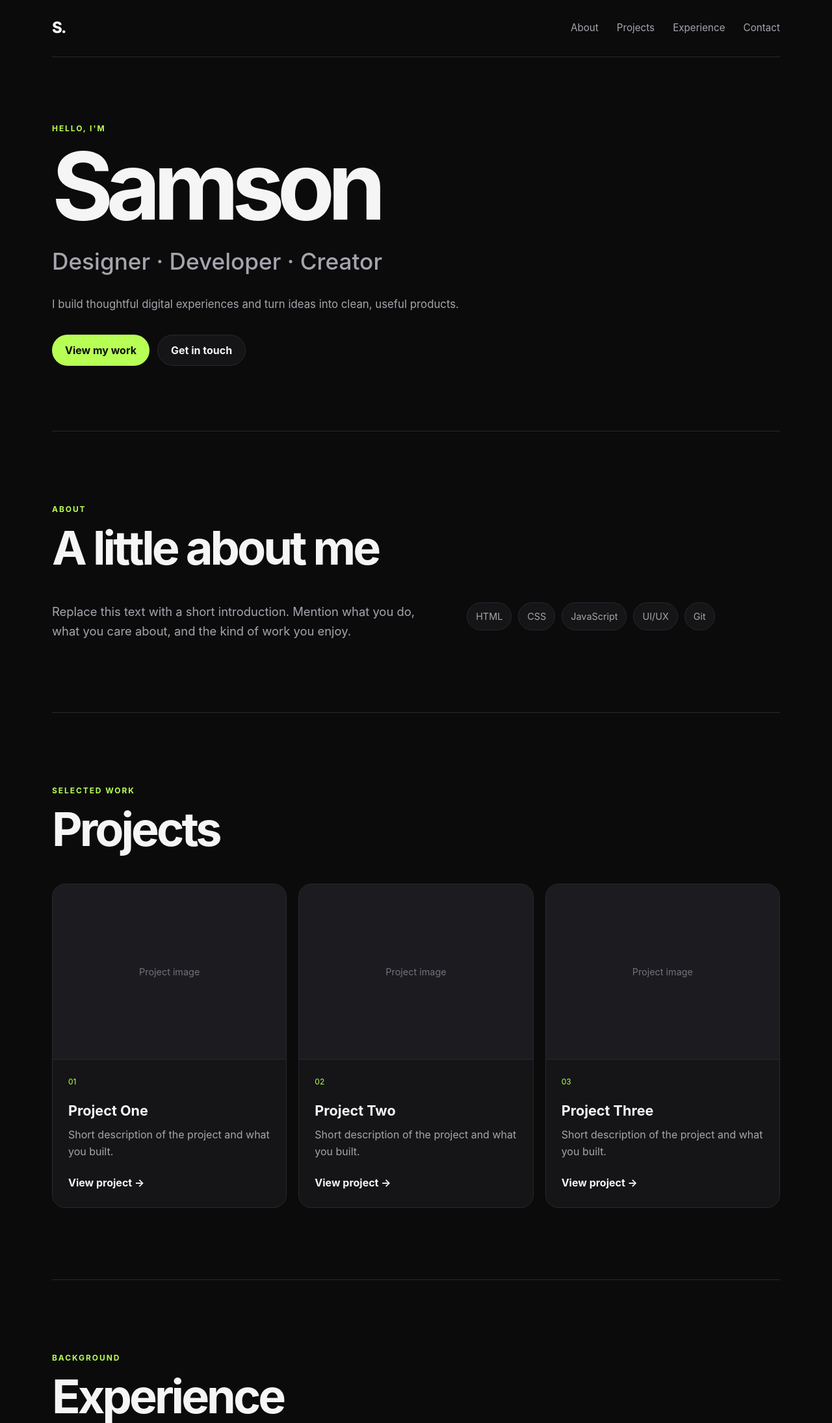
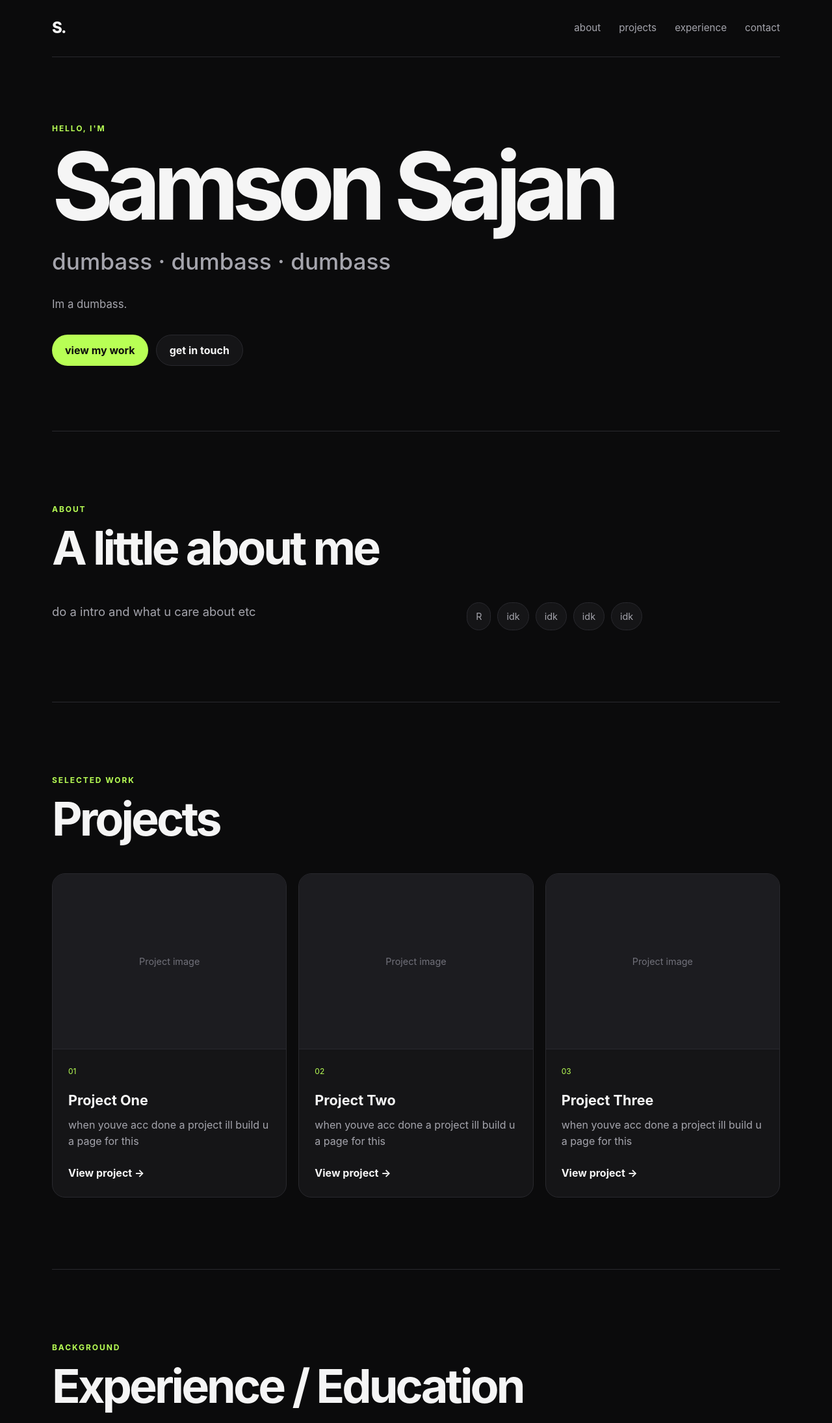
Before and after one commit to sfandrw/samsons-portfolio, a plain HTML site: page index.html in a window 1280 px wide. Shown: the top 2190 px of the page at 65% size. Drawn offline with Linux system fonts and the light colour scheme.

Commit message:
Update portfolio homepage

```diff
--- a/index.html
+++ b/index.html
@@ -16,26 +16,25 @@
     </button>
 
     <nav class="nav">
-      <a href="#about">About</a>
-      <a href="#projects">Projects</a>
-      <a href="#experience">Experience</a>
-      <a href="#contact">Contact</a>
+      <a href="#about">about</a>
+      <a href="#projects">projects</a>
+      <a href="#experience">experience</a>
+      <a href="#contact">contact</a>
     </nav>
   </header>
 
   <main>
     <section class="hero" id="home">
       <p class="eyebrow">Hello, I'm</p>
-      <h1>Samson</h1>
-      <h2>Designer · Developer · Creator</h2>
+      <h1>Samson Sajan</h1>
+      <h2>dumbass · dumbass · dumbass</h2>
       <p class="hero-copy">
-        I build thoughtful digital experiences and turn ideas into clean,
-        useful products.
+        Im a dumbass.
       </p>
 
       <div class="hero-actions">
-        <a class="button primary" href="#projects">View my work</a>
-        <a class="button secondary" href="#contact">Get in touch</a>
+        <a class="button primary" href="#projects">view my work</a>
+        <a class="button secondary" href="#contact">get in touch</a>
       </div>
     </section>
 
@@ -47,16 +46,15 @@
 
       <div class="about-grid">
         <p>
-          Replace this text with a short introduction. Mention what you do,
-          what you care about, and the kind of work you enjoy.
+          do a intro and what u care about etc
         </p>
 
         <div class="skills">
-          <span>HTML</span>
-          <span>CSS</span>
-          <span>JavaScript</span>
-          <span>UI/UX</span>
-          <span>Git</span>
+          <span>R</span>
+          <span>idk</span>
+          <span>idk</span>
+          <span>idk</span>
+          <span>idk</span>
         </div>
       </div>
     </section>
@@ -73,7 +71,7 @@
           <div class="project-content">
             <p class="project-number">01</p>
             <h3>Project One</h3>
-            <p>Short description of the project and what you built.</p>
+            <p>when youve acc done a project ill build u a page for this</p>
             <a href="#" aria-label="View Project One">View project →</a>
           </div>
         </article>
@@ -83,7 +81,7 @@
           <div class="project-content">
             <p class="project-number">02</p>
             <h3>Project Two</h3>
-            <p>Short description of the project and what you built.</p>
+            <p>when youve acc done a project ill build u a page for this</p>
             <a href="#" aria-label="View Project Two">View project →</a>
           </div>
         </article>
@@ -93,7 +91,7 @@
           <div class="project-content">
             <p class="project-number">03</p>
             <h3>Project Three</h3>
-            <p>Short description of the project and what you built.</p>
+            <p>when youve acc done a project ill build u a page for this</p>
             <a href="#" aria-label="View Project Three">View project →</a>
           </div>
         </article>
@@ -103,23 +101,23 @@
     <section class="section" id="experience">
       <div class="section-heading">
         <p class="eyebrow">Background</p>
-        <h2>Experience</h2>
+        <h2>Experience / Education</h2>
       </div>
 
       <div class="timeline">
         <article class="timeline-item">
           <p class="timeline-date">2025 — Present</p>
           <div>
-            <h3>Your role</h3>
-            <p>Your company / organisation</p>
+            <h3>nepo baby</h3>
+            <p>nepotism inc</p>
           </div>
         </article>
 
         <article class="timeline-item">
           <p class="timeline-date">2023 — 2025</p>
           <div>
-            <h3>Previous role</h3>
-            <p>Your company / organisation</p>
+            <h3>universal credit</h3>
+            <p>hmrc</p>
           </div>
         </article>
       </div>
@@ -127,18 +125,18 @@
 
     <section class="section contact" id="contact">
       <p class="eyebrow">Contact</p>
-      <h2>Let's work together.</h2>
+      <h2>get in touch</h2>
       <p>
-        Replace the email below with the correct address.
+        .
       </p>
-      <a class="contact-link" href="mailto:hello@example.com">hello@example.com</a>
+      <a class="contact-link" href="mailto:hello@example.com">samson.sajan@ymail</a>
     </section>
   </main>
 
   <footer>
     <p>© <span id="year"></span> Samson. All rights reserved.</p>
     <div class="footer-links">
-      <a href="#" target="_blank" rel="noopener noreferrer">LinkedIn</a>
+      <a href="https://uk.linkedin.com/in/samson-sajan-746ab1222" target="_blank" rel="noopener noreferrer">LinkedIn</a>
       <a href="#" target="_blank" rel="noopener noreferrer">GitHub</a>
     </div>
   </footer>
```
